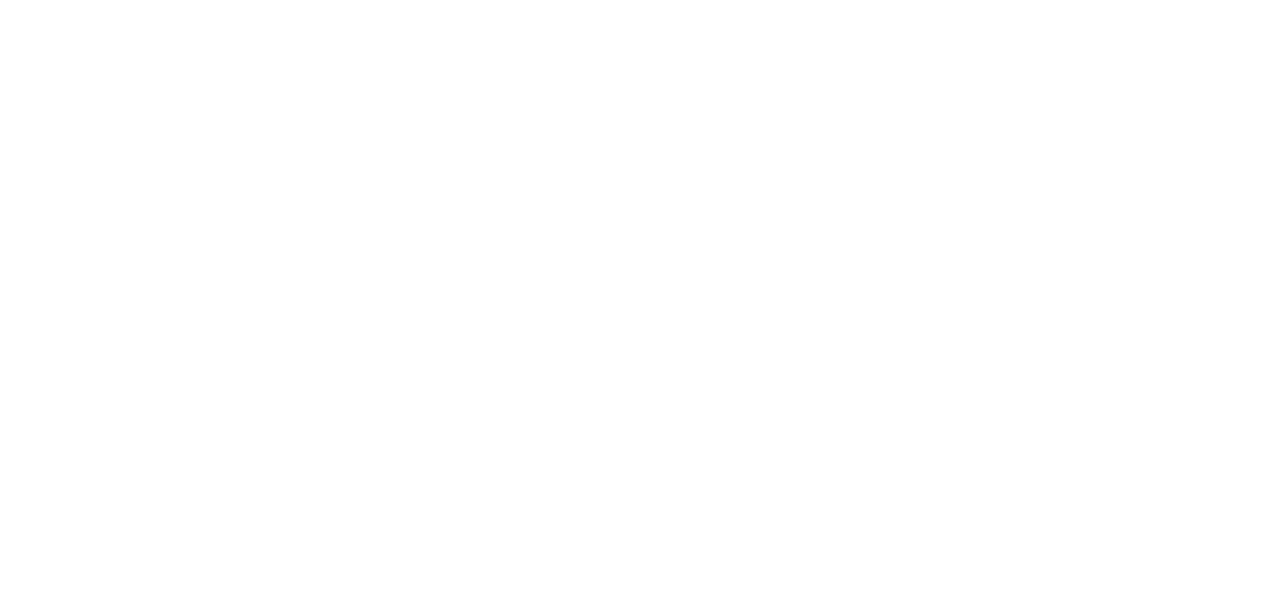
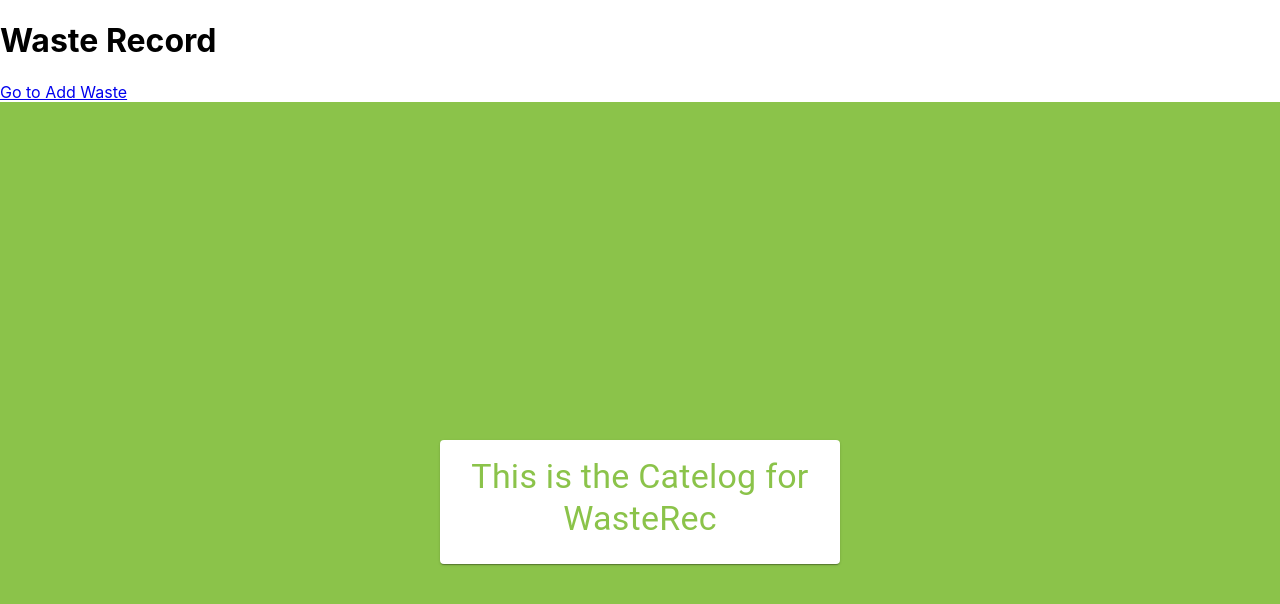
Before and after one commit to khushk21/Frontend, a React (Create React App) app in the folder wasteless/: page /wasterec in a window 1280 px wide. Before the commit this address had no page. Shown: the top 604 px of the page. Built offline with nearby package versions, Linux system fonts and the light colour scheme.

Commit message:
Added Waste Record page and add waste page and linked them togeather

```diff
--- a/wasteless/src/App.js
+++ b/wasteless/src/App.js
@@ -5,6 +5,9 @@ import Registration from "./pages/Registration";
 import Login from "./pages/Login";
 import Home from "./pages/Home";
 import Catelog from "./pages/Catelog";
+import WasteRec from "./pages/WasteRec";
+import Information from "./pages/Information";
+import AddWaste from "./pages/addWaste";
 
 function App() {
   return (
@@ -15,6 +18,9 @@ function App() {
         <Route path="/users/feed" element={<Feed />} />
         <Route path="/home" element={<Home />} />
         <Route path="/catelog" element={<Catelog />} />
+        <Route path="/wasterec" element={<WasteRec />} />
+        <Route path="/information" element={<Information />} />
+        <Route path="/wasterec/addwaste" element={<AddWaste />} />
       </Routes>
     </Router>
   );
--- /dev/null
+++ b/wasteless/src/pages/Information.js
@@ -0,0 +1,36 @@
+import React from "react";
+import Card from "@mui/material/Card";
+import CardContent from "@mui/material/CardContent";
+import Typography from "@mui/material/Typography";
+// import './styles/wasterec.css';
+
+
+const Information = () => {
+
+
+  return (
+    <div
+      className="login-container"
+      style={{
+        backgroundColor: "#8bc34a",
+        minHeight: "100vh",
+        display: "flex",
+        alignItems: "center",
+        justifyContent: "center",
+      }}
+    >
+      <Card style={{ maxWidth: 400 }}>
+        <CardContent>
+          <Typography
+            variant="h4"
+            style={{ textAlign: "center", color: "#8bc34a" }}
+          >
+            This is the information pages
+          </Typography>
+        </CardContent>
+      </Card>
+    </div>
+  );
+};
+
+export default Information;
--- /dev/null
+++ b/wasteless/src/pages/WasteRec.js
@@ -0,0 +1,43 @@
+import React from "react";
+import Card from "@mui/material/Card";
+import CardContent from "@mui/material/CardContent";
+import Typography from "@mui/material/Typography";
+import { Link } from 'react-router-dom';
+// import './styles/wasterec.css';
+
+
+const WasteRec = () => {
+
+  return (
+    <>
+      <div>
+        <h1>Waste Record </h1>
+        <Link to="./AddWaste">Go to Add Waste</Link>
+      </div>
+
+      <div
+      className="login-container"
+      style={{
+        backgroundColor: "#8bc34a",
+        minHeight: "100vh",
+        display: "flex",
+        alignItems: "center",
+        justifyContent: "center",
+      }}
+    >
+      <Card style={{ maxWidth: 400 }}>
+        <CardContent>
+          <Typography
+            variant="h4"
+            style={{ textAlign: "center", color: "#8bc34a" }}
+          >
+            This is the Catelog for WasteRec
+          </Typography>
+        </CardContent>
+      </Card>
+    </div>
+    </>
+  );
+};
+
+export default WasteRec;
--- /dev/null
+++ b/wasteless/src/pages/addWaste.js
@@ -0,0 +1,40 @@
+import React from "react";
+import Card from "@mui/material/Card";
+import CardContent from "@mui/material/CardContent";
+import Typography from "@mui/material/Typography";
+import { Link } from 'react-router-dom';
+
+// import './styles/wasterec.css';
+
+
+const AddWaste = () => {
+
+
+  return (
+    <>
+      <div
+        className="login-container"
+        style={{
+          backgroundColor: "#8bc34a",
+          minHeight: "100vh",
+          display: "flex",
+          alignItems: "center",
+          justifyContent: "center",
+        }}
+      >
+        <Card style={{ maxWidth: 400 }}>
+          <CardContent>
+            <Typography
+              variant="h4"
+              style={{ textAlign: "center", color: "#8bc34a" }}
+            >
+              This is the Add Waste page
+            </Typography>
+          </CardContent>
+        </Card>
+      </div>
+    </>
+  );
+};
+
+export default AddWaste;
```
